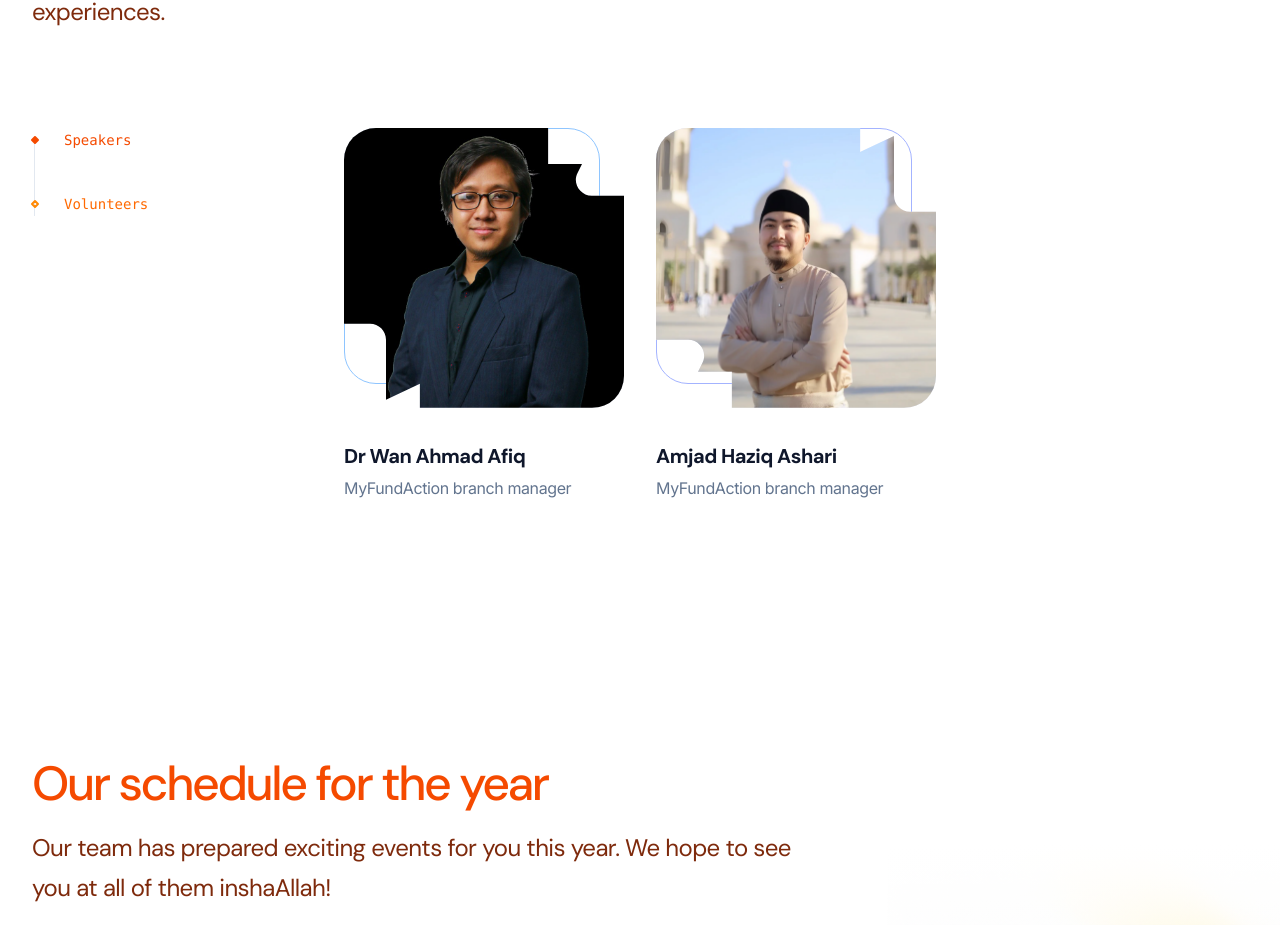
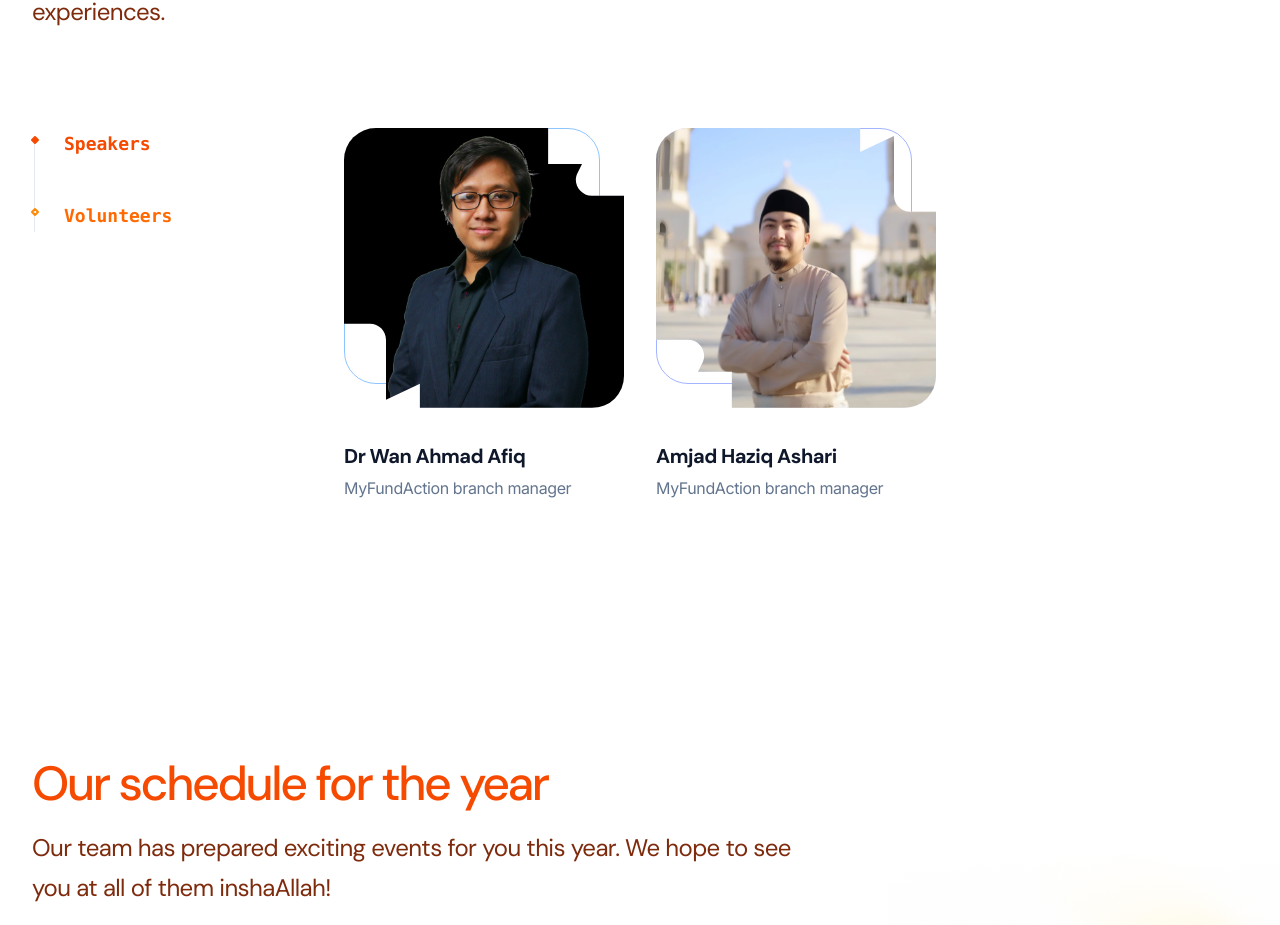
Before and after one commit to A-Ariyanto/halaqa-page, a Next.js app: page / in a window 1280 px wide. Shown: the part 1533-2458 px from the top of the page. Built offline with nearby package versions, Linux system fonts and the light colour scheme.

Commit message:
Fixed the speaker components where the certain words are not shown

```diff
--- a/src/components/Speakers.tsx
+++ b/src/components/Speakers.tsx
@@ -15,11 +15,9 @@ import granataProfileImage from '@/images/avatars/granata.png'
 import aqifProfileImage from '@/images/avatars/aqif.png'
 import amjadProfileImage from '@/images/avatars/speaker.png'
 
-
 const teams = [
   {
     name: 'Speakers',
-    title: 'Test',
     sectionNumber: '1',
     speakers: [
       {
@@ -36,7 +34,6 @@ const teams = [
   },
   {
     name: 'Volunteers',
-    title: 'Test',
     sectionNumber: '2',
     speakers: [
       {
@@ -65,7 +62,7 @@ const teams = [
         image: ramzyProfileImage,
       },
     ],
-  }
+  },
 ]
 
 function ImageClipPaths({
@@ -124,7 +121,8 @@ export function Speakers() {
             Meet our team!
           </h2>
           <p className="mt-4 font-display text-2xl tracking-tight text-orange-900">
-            Learn from our volunteers from different backgrounds and experiences.
+            Learn from our volunteers from different backgrounds and
+            experiences.
           </p>
         </div>
         <TabGroup
@@ -149,7 +147,7 @@ export function Speakers() {
                       <div className="relative">
                         <div
                           className={clsx(
-                            'font-mono text-sm',
+                            'font-mono text-lg font-semibold',
                             dayIndex === selectedIndex
                               ? 'text-orange-600'
                               : 'text-orange-500',
```
Also changed, not shown: src/images/qr-codes.png (deleted).
